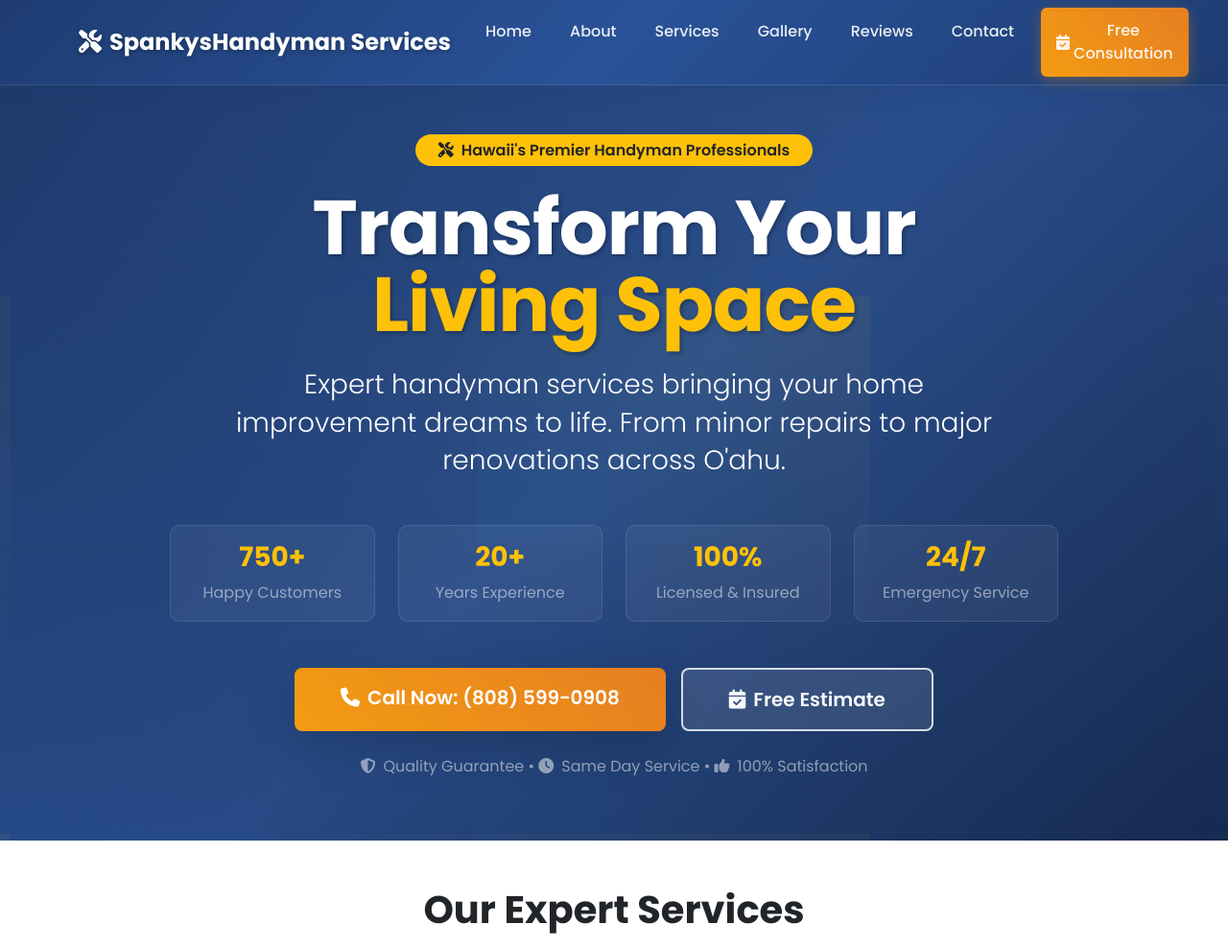
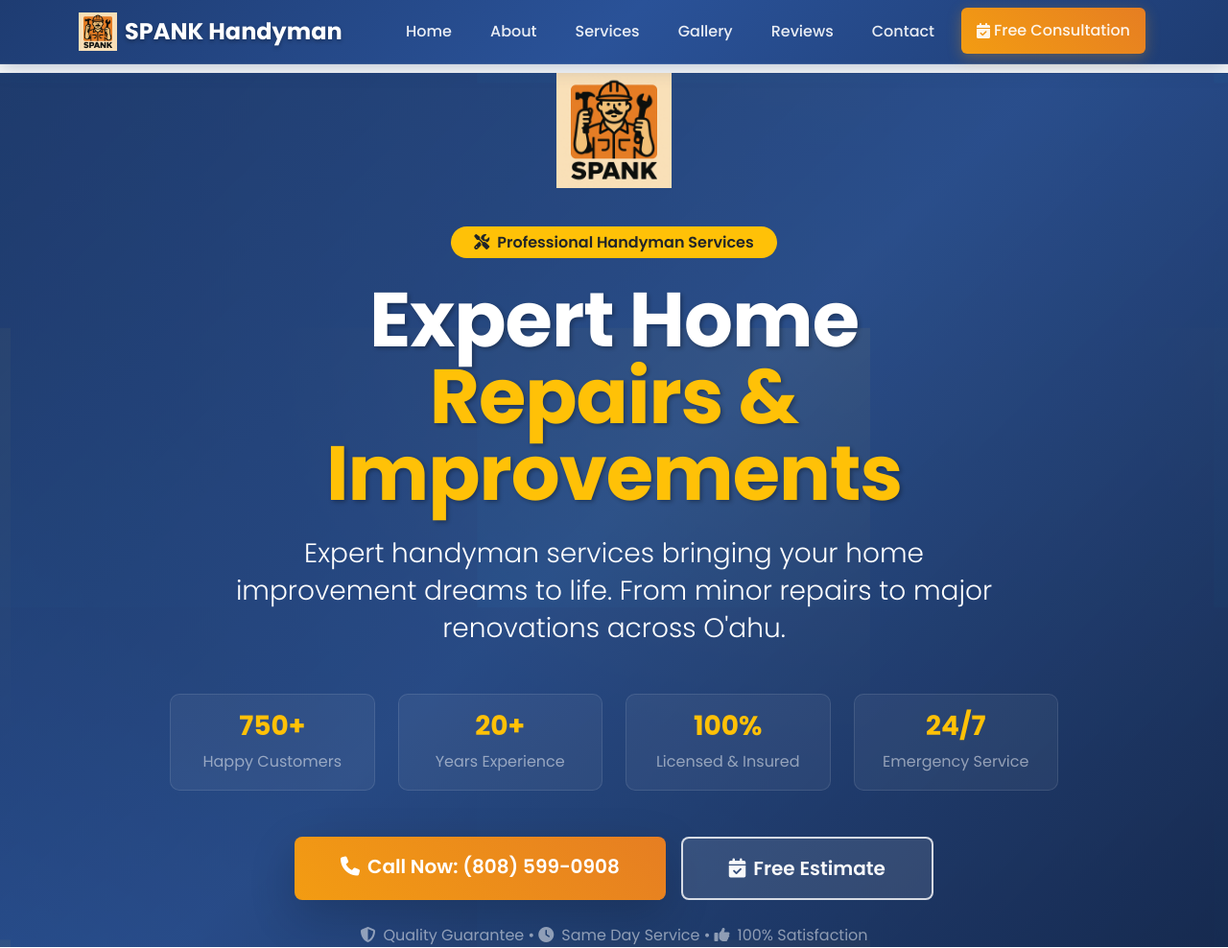
Before and after one commit to robertsn808/SPANK, a Flask app: page / in a window 1280 px wide. Shown: the top 988 px of the page at 96% size. Run offline with Flask 3, Linux system fonts and the light colour scheme; some libraries are stand-ins or nearby versions.

Commit message:
Update branding to reflect SPANK Handyman Services across the platform
Integrates the SPANK logo, updates titles, and rebrands the application from Triton Concrete Coating to SPANK Handyman Services.

Replit-Commit-Author: Agent
Replit-Commit-Session-Id: 8d5072a6-ad3d-4aaf-b01d-c098ffa2dece
Replit-Commit-Screenshot-Url: https://storage.googleapis.com/screenshot-production-us-central1/55aaf5ec-c5b6-4121-a14c-1212e14193ca/a4f25af7-ed65-417d-ba80-bbcfcd4cc1b4.jpg

```diff
--- a/templates/base.html
+++ b/templates/base.html
@@ -5,7 +5,7 @@
     <meta name="viewport" content="width=device-width, initial-scale=1.0, user-scalable=yes, maximum-scale=5.0">
     <meta name="format-detection" content="telephone=yes">
     <meta name="theme-color" content="#2c3e50">
-    <title>{% block title %}SpankysHandyman Services - O'ahu's Trusted Handyman Professionals{% endblock %}</title>
+    <title>{% block title %}SPANK Handyman Services - Professional Home Repairs{% endblock %}</title>
 
     <!-- Bootstrap CSS -->
     <link href="https://cdn.jsdelivr.net/npm/bootstrap@5.3.0/dist/css/bootstrap.min.css" rel="stylesheet">
@@ -25,8 +25,9 @@
     <!-- Navigation -->
     <nav class="navbar navbar-expand-lg navbar-dark navbar-premium fixed-top">
         <div class="container">
-            <a class="navbar-brand fw-bold" href="{{ url_for('index') }}">
-                <i class="fas fa-tools me-2"></i>SpankysHandyman Services
+            <a class="navbar-brand fw-bold d-flex align-items-center" href="{{ url_for('index') }}">
+                <img src="{{ url_for('static', filename='images/spank-logo.png') }}" alt="SPANK Logo" height="40" class="me-2">
+                SPANK Handyman
             </a>
 
             <button class="navbar-toggler" type="button" data-bs-toggle="collapse" data-bs-target="#navbarNav"
--- a/templates/index.html
+++ b/templates/index.html
@@ -9,14 +9,17 @@
         <div class="container">
             <div class="row align-items-center min-vh-100">
                 <div class="col-lg-10 mx-auto text-center">
+                    <div class="hero-logo mb-4">
+                        <img src="{{ url_for('static', filename='images/spank-logo.png') }}" alt="SPANK Handyman" class="hero-logo-img mb-3" style="max-height: 120px;">
+                    </div>
                     <div class="hero-badge mb-4">
                         <span class="badge bg-warning text-dark px-4 py-2 rounded-pill fs-6 fw-semibold">
-                            <i class="fas fa-tools me-2"></i>Hawaii's Premier Handyman Professionals
+                            <i class="fas fa-tools me-2"></i>Professional Handyman Services
                         </span>
                     </div>
                     <h1 class="hero-title display-1 fw-bold text-white mb-4 lh-1">
-                        Transform Your<br>
-                        <span class="text-warning">Living Space</span>
+                        Expert Home<br>
+                        <span class="text-warning">Repairs & Improvements</span>
                     </h1>
                     <p class="hero-subtitle lead text-white mb-5 fs-3 opacity-90 mx-auto" style="max-width: 800px;">
                         Expert handyman services bringing your home improvement dreams to life. From minor repairs to major renovations across O'ahu.
```
Also changed, not shown: replit.md (+2 -0 lines), templates/admin_base.html (+4 -4 lines), attached_assets/spank logo_1750464641469.png (added), static/images/spank-logo.png (added).
